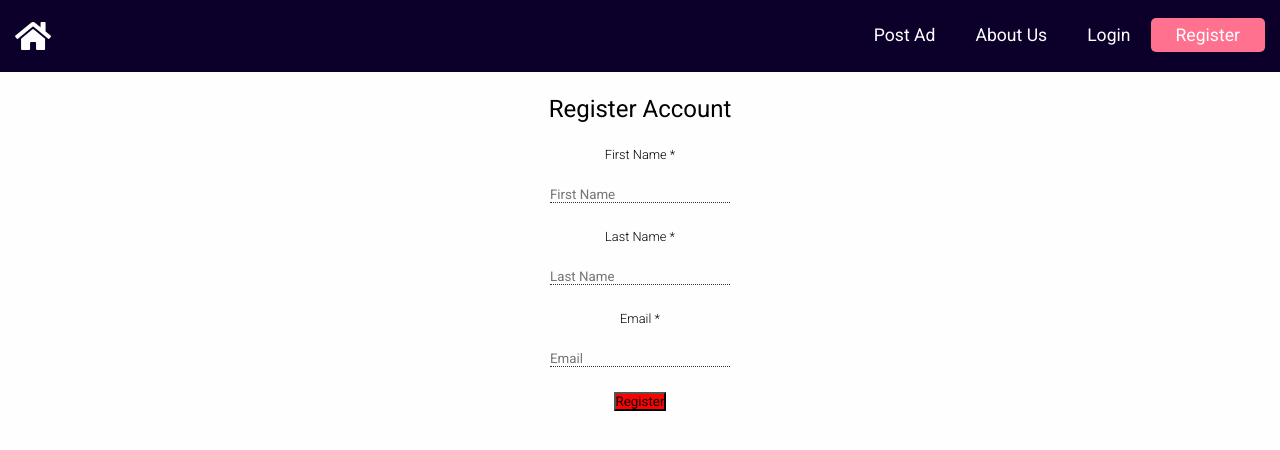
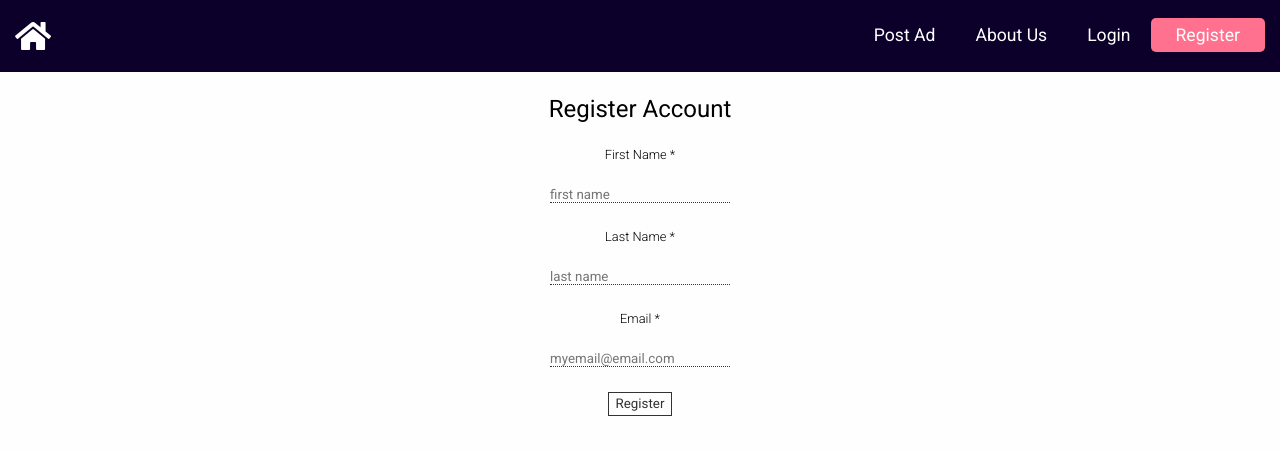
Before and after one commit to seachai/tiny-real-estate, a React (Create React App) app: page /register in a window 1280 px wide. Shown: the top 450 px of the page. Built offline with nearby package versions, Linux system fonts and the light colour scheme.

Commit message:
working on register

```diff
--- a/src/Components/Listings.js
+++ b/src/Components/Listings.js
@@ -47,7 +47,7 @@ export default class Listings extends Component {
                       </div>
                       <div className="bedrooms">
                         <i className="fas fa-bed" />
-                        <span>Bedrooms {listing.rooms}</span>
+                        <span>{listing.rooms > 1 ? 'Bedrooms' : 'Bedroom'} {listing.rooms}</span>
                       </div>
                       <div className="listing-btn-box">
                         <a href="#home">View More</a>
@@ -95,7 +95,7 @@ export default class Listings extends Component {
                       </div>
                       <div className="bedrooms">
                         <i className="fas fa-bed" />
-                        <span>Bedrooms {listing.rooms}</span>
+                        <span>{listing.rooms > 1 ? 'Bedrooms' : 'Bedroom'} {listing.rooms}</span>
                       </div>
                       <div className="listing-btn">
                         <a href="#home">View More</a>
--- a/src/Components/Register.js
+++ b/src/Components/Register.js
@@ -4,24 +4,43 @@ export default class Register extends Component {
   constructor() {
     super();
     this.state = {
-      email: "",
-      password: ""
+      firstname: "",
+      lastname: "",
+      email: ""
     };
   }
+  userInfo = e => {
+    const input = e.target.name;
+    const value =
+      e.target.type === "checkbox" ? e.target.checked : e.target.value;
+    this.setState(
+      {
+        [input]: value
+      },
+      () => {
+        console.log(this.state);
+      }
+    );
+  };
+  handleSubmit = e => {
+    e.preventDefault();
+    console.log("Submit works");
+  };
   render() {
     return (
       <section id="register">
         <div className="container">
           <h1>Register Account</h1>
           <div className="sign-up">
-            <form className="forms">
+            <form className="forms" onSubmit={this.handleSubmit}>
               <label>First Name *</label>
               <br />
               <input
                 type="firstname"
                 name="firstname"
-                placeholder="First Name"
+                placeholder="first name"
                 className="firstName"
+                onChange={this.userInfo}
               />
               <br />
               <label>Last Name *</label>
@@ -29,8 +48,9 @@ export default class Register extends Component {
               <input
                 type="lastname"
                 name="lastname"
-                placeholder="Last Name"
+                placeholder="last name"
                 className="lastName"
+                onChange={this.userInfo}
               />
               <br />
               <label>Email *</label>
@@ -38,8 +58,9 @@ export default class Register extends Component {
               <input
                 type="text"
                 name="email"
-                placeholder="Email"
+                placeholder="myemail@email.com"
                 className="email"
+                onChange={this.userInfo}
                 required
               />
               <br />
--- a/src/sass/_register.scss
+++ b/src/sass/_register.scss
@@ -39,7 +39,10 @@
         width: 15%;
       }
       button {
-        background: red;
+        background: transparent;
+        border: 1px solid #333;
+        color: #333;
+        padding: 0.25em .5em;
       }
     }
   }
```
Also changed, not shown: src/Components/pages/Info.js (added, +12 -0 lines).
